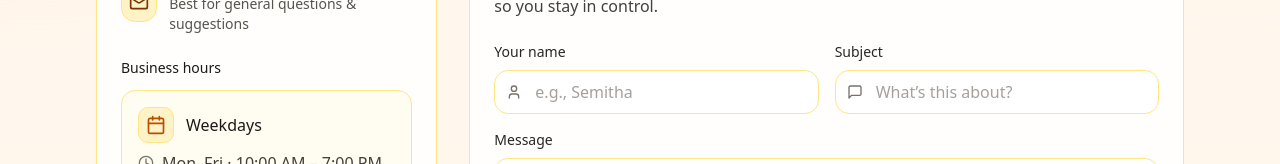
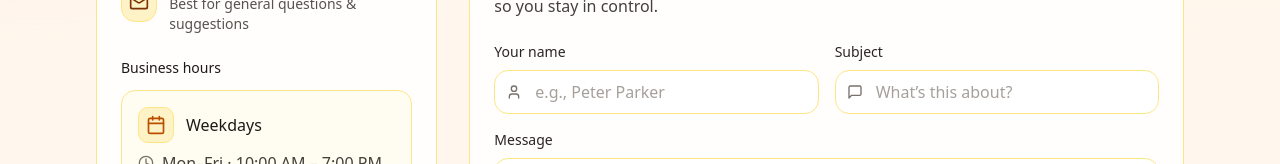
Before and after one commit to semitha-dev/leaflearning, a Next.js app in the folder learlearning/: page /contact in a window 1280 px wide. Shown: the part 472-636 px from the top of the page. Built offline with nearby package versions, Linux system fonts and the light colour scheme; no server answers.

Commit message:
update placeholder text in name field to "e.g., Peter Parker"

```diff
--- a/learlearning/app/contact/page.tsx
+++ b/learlearning/app/contact/page.tsx
@@ -170,7 +170,7 @@ export default function Contact() {
                 value={name}
                 onChange={setName}
                 icon={<User className="h-4 w-4 text-stone-500" />}
-                placeholder="e.g., Semitha"
+                placeholder="e.g., Peter Parker"
               />
               <Field
                 label="Subject"
```
